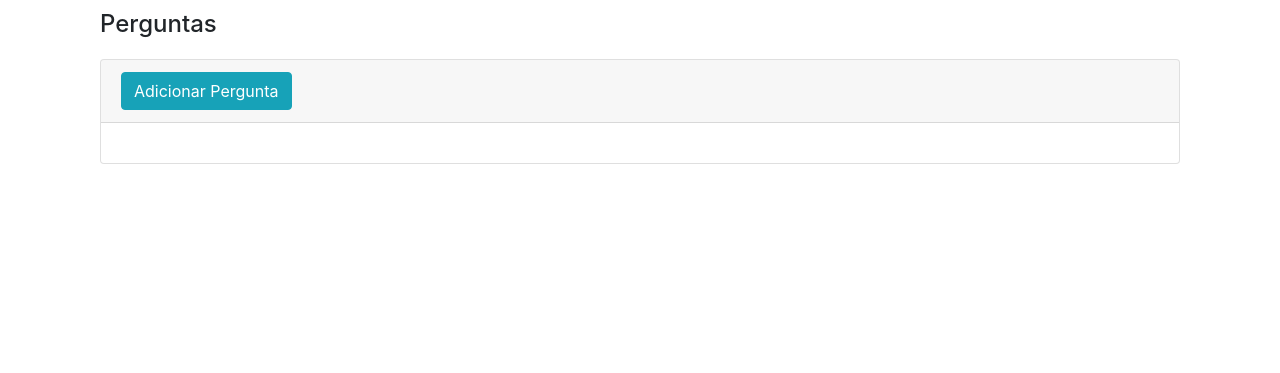
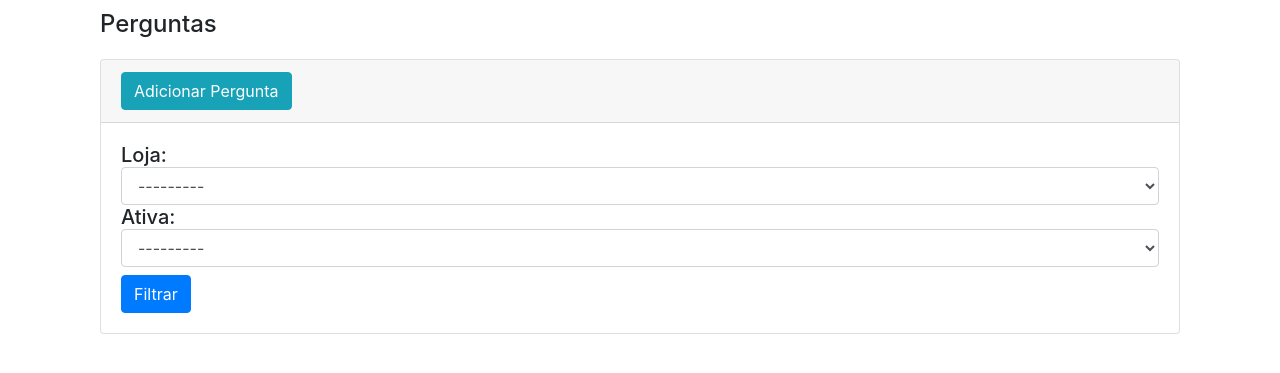
Before and after one commit to higorgustavo/natal-avaliacoes, a Django app: page /perguntas/ in a window 1280 px wide. Shown: the part 56-429 px from the top of the page. Run offline with Django 3.2, Linux system fonts and the light colour scheme; data that the repository does not hold is empty; some libraries are stand-ins or nearby versions.

Commit message:
Gerenciar filtro ok

```diff
--- /dev/null
+++ b/avaliacoes/filters.py
@@ -0,0 +1,26 @@
+import django_filters
+from django import forms
+from .models import *
+
+
+OPCOES = (
+    (True, 'Sim'),
+    (False, 'Não'),
+)
+
+
+class PerguntaFilter(django_filters.FilterSet):
+    isAtivo = django_filters.ChoiceFilter(choices=OPCOES)
+
+    class Meta:
+        model = Pergunta
+        fields = ['loja', 'isAtivo']
+        # se quiser fazer virar o check
+        # filter_overrides = {
+        #     models.BooleanField: {
+        #         'filter_class': django_filters.BooleanFilter,
+        #         'extra': lambda f: {
+        #             'widget': forms.CheckboxInput,
+        #         },
+        #     },
+        # }
--- a/avaliacoes/templates/pergunta/list_perguntas.html
+++ b/avaliacoes/templates/pergunta/list_perguntas.html
@@ -1,4 +1,5 @@
 {% extends 'base.html' %}
+{% load widget_tweaks %}
 
 {% block titulo %} Perguntas {% endblock %}
 
@@ -21,6 +22,13 @@
                 </a>
             </h4>
             <div class="card-body">
+                <form method="get">
+                    <h5>
+                       Loja: {% render_field pergunta_filter.form.loja|add_class:'form-control' %}
+                        Ativa: {% render_field pergunta_filter.form.isAtivo|add_class:'form-control' %}
+                    </h5>
+                    <button type="submit" class="btn btn-primary">Filtrar</button>
+                </form>
                 {% for pegunta in perguntas %}
                     <ul class="list-group list-group-flush">
                         <li class="list-group-item">
--- a/avaliacoes/views.py
+++ b/avaliacoes/views.py
@@ -4,6 +4,7 @@ from .forms import LojaForm, PerguntaForm, AlternativaForm
 from django.forms import inlineformset_factory
 from datetime import date
 from django.contrib import messages
+from .filters import PerguntaFilter
 
 
 def listar_lojas(request):
@@ -77,8 +78,11 @@ def cadastrar_loja(request):
 # Perguntas e Alternativas
 def listar_perguntas_gerenciar(request):
     perguntas = Pergunta.objects.all()
+    pergunta_filter = PerguntaFilter(request.GET, queryset=perguntas)
+    perguntas = pergunta_filter.qs
     context = {
-        'perguntas': perguntas
+        'perguntas': perguntas,
+        'pergunta_filter': pergunta_filter
     }
     return render(request, 'pergunta/list_perguntas.html', context)
 
--- a/natal/settings.py
+++ b/natal/settings.py
@@ -38,6 +38,7 @@ INSTALLED_APPS = [
     'django.contrib.messages',
     'django.contrib.staticfiles',
     'django_filters',
+    'widget_tweaks',
 
     'avaliacoes'
 ]
--- /dev/null
+++ b/requirements.txt
@@ -0,0 +1,5 @@
+Django==2.2.4
+django-filter==2.4.0
+django-widget-tweaks==1.4.8
+pytz==2021.1
+sqlparse==0.4.1
```
